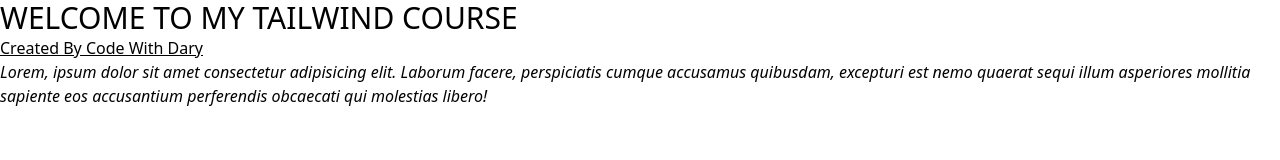
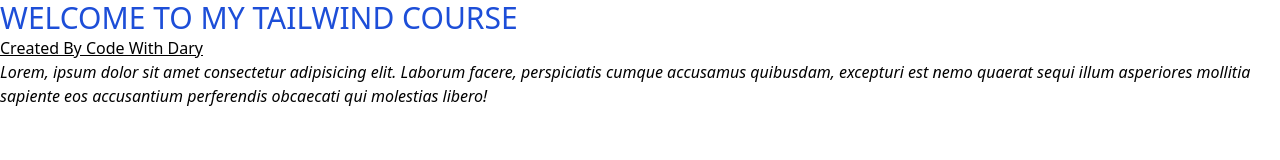
Before and after one commit to HayatsCodes/tailwind-css-crash-course, a website: page index.html in a window 1280 px wide. Drawn offline with Linux system fonts and the light colour scheme.

Commit message:
Adding a new feature

```diff
--- a/index.html
+++ b/index.html
@@ -10,7 +10,7 @@
 <body>
    <div>
     <div>
-        <h1 class="text-3xl uppercase tex">Welcome to my Tailwind course</h1>
+        <h1 class="text-3xl uppercase text-blue-700">Welcome to my Tailwind course</h1>
         <h2 class="underline capitalize">Created by Code With Dary</h2>
         <p class="italic">
             Lorem, ipsum dolor sit amet consectetur adipisicing elit. Laborum facere, perspiciatis cumque accusamus quibusdam, excepturi est nemo quaerat sequi illum asperiores mollitia sapiente eos accusantium perferendis obcaecati qui molestias libero!
```
Also changed, not shown: css/style.css.
